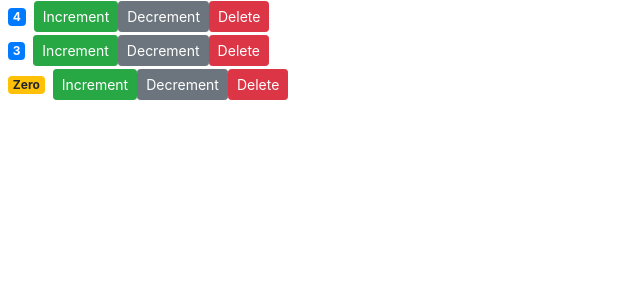
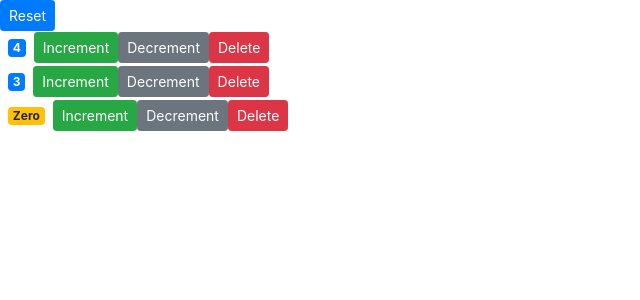
Before and after one commit to alexandre-aco-code/react-perso, a React (Create React App) app in the folder my-react-app/counter-app/: page / in a window 1280 px wide. Shown: the top 300 px of the page, without its empty margins (0-640 px from the left). Built offline with nearby package versions, Linux system fonts and the light colour scheme.

Commit message:
reset button works

```diff
--- a/my-react-app/counter-app/src/components/counter.jsx
+++ b/my-react-app/counter-app/src/components/counter.jsx
@@ -19,7 +19,9 @@ class Counter extends Component {
                 Decrement
             </button>
             <button
-          onClick={() => this.props.onDeleteCounter(this.props.compteur.id)}
+                onClick={() =>
+                    this.props.onDeleteCounter(this.props.compteur.id)
+                }
                 className="btn btn-danger btn-sm"
             >
                 Delete
--- a/my-react-app/counter-app/src/components/counters.jsx
+++ b/my-react-app/counter-app/src/components/counters.jsx
@@ -10,43 +10,48 @@ class Counters extends Component {
         ],
     };
 
+
+    // incrémenter la valeur du compteur
     delete = (id) => {
-        // console.log("delete", id)
         const compteurClone = [...this.state.compteurs];
-        // console.log("compteurClone", compteurClone);
-        // console.log("compteurClone[id-1]", compteurClone[id-1]);
+        compteurClone[id - 1].valeur--;
+        this.setState({ compteurs: compteurClone });
+    };
 
-        compteurClone[id - 1].valeur--;
-        // console.log("compteurClone[id-1]", compteurClone[id - 1]);
+    // supprimer carrément un compteur
+    deleteCounter = (id) => {
+        const newCompteurs = [...this.state.compteurs].filter(c => c.id !== id)
+        this.setState({ compteurs: newCompteurs });
+    };
+
+    // ajouter un compteur
+    add = (objet) => {
+        const index = this.state.compteurs.indexOf(objet);
+        const compteurClone = [...this.state.compteurs];
+
+        compteurClone[index] = { ...objet };
+        compteurClone[index].valeur++;
 
         this.setState({ compteurs: compteurClone });
     };
 
-    deleteCounter = (id) => {
-        const newCompteurs = [...this.state.compteurs].filter(c => c.id !== id)
-        console.log(newCompteurs)
-        this.setState({ compteurs: newCompteurs });
-    };
-
-    add = (objet) => {
-        // console.log("add", objet);
-        const index = this.state.compteurs.indexOf(objet);
-
-        const compteurClone = [...this.state.compteurs];
-
-        console.log(compteurClone[index]);
-
-        compteurClone[index] = { ...objet };
-
-        compteurClone[index].valeur++;
-
-        // console.log(compteurClone);
-        this.setState({ compteurs: compteurClone });
-    };
+    reset = () => {
+        this.setState({
+            compteurs: [
+                { id: 1, valeur: 4 },
+                { id: 2, valeur: 3 },
+                { id: 3, valeur: 0 },
+            ],
+        });
+    }
 
     render() {
         return (
             <React.Fragment>
+                <button
+                    className="btn btn-primary btn-sm"
+                    onClick={this.reset}
+                >Reset</button>
                 {this.state.compteurs.map((compteur) => {
                     return (
                         <Counter
```
Lines whose indentation alone changed are shown as unchanged.
